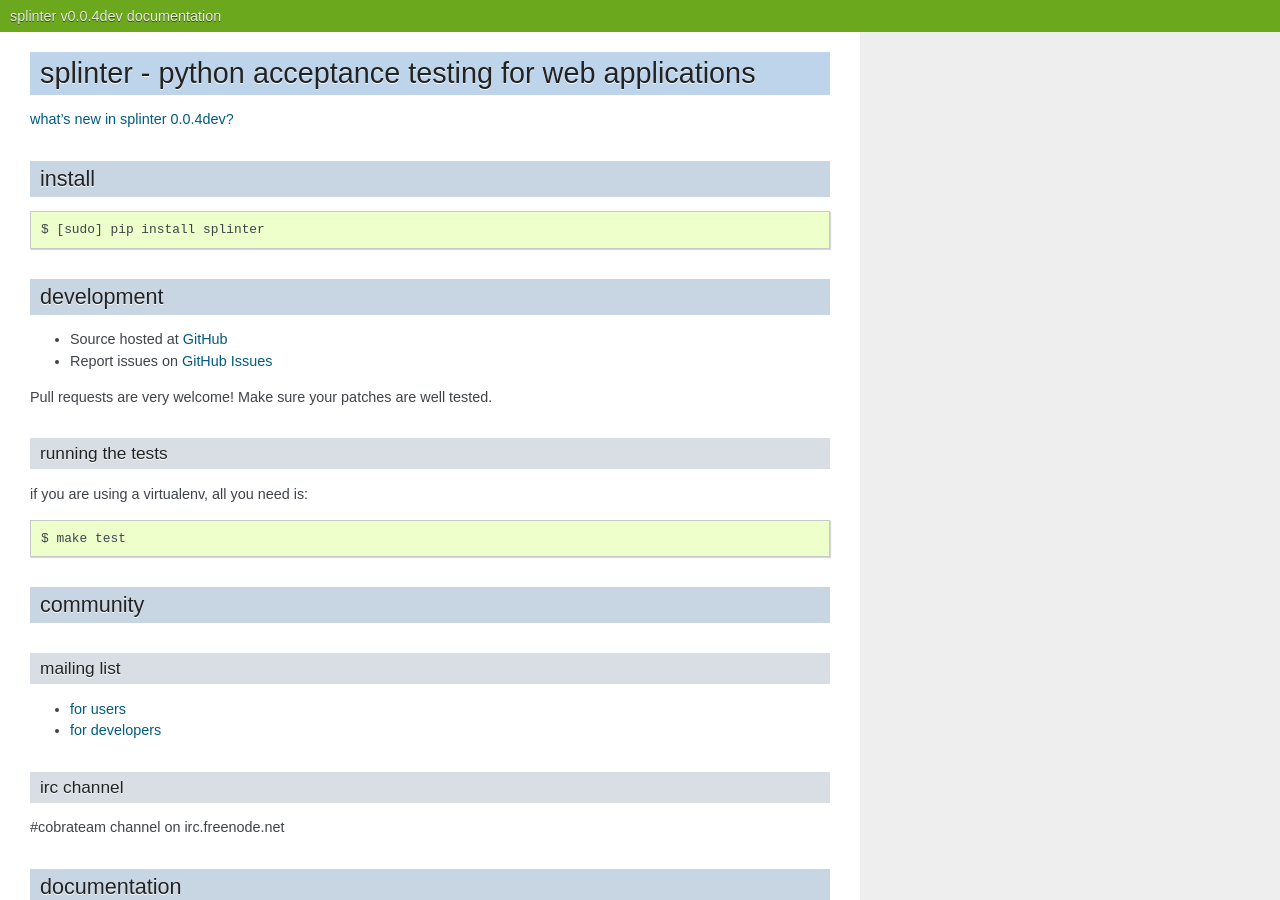
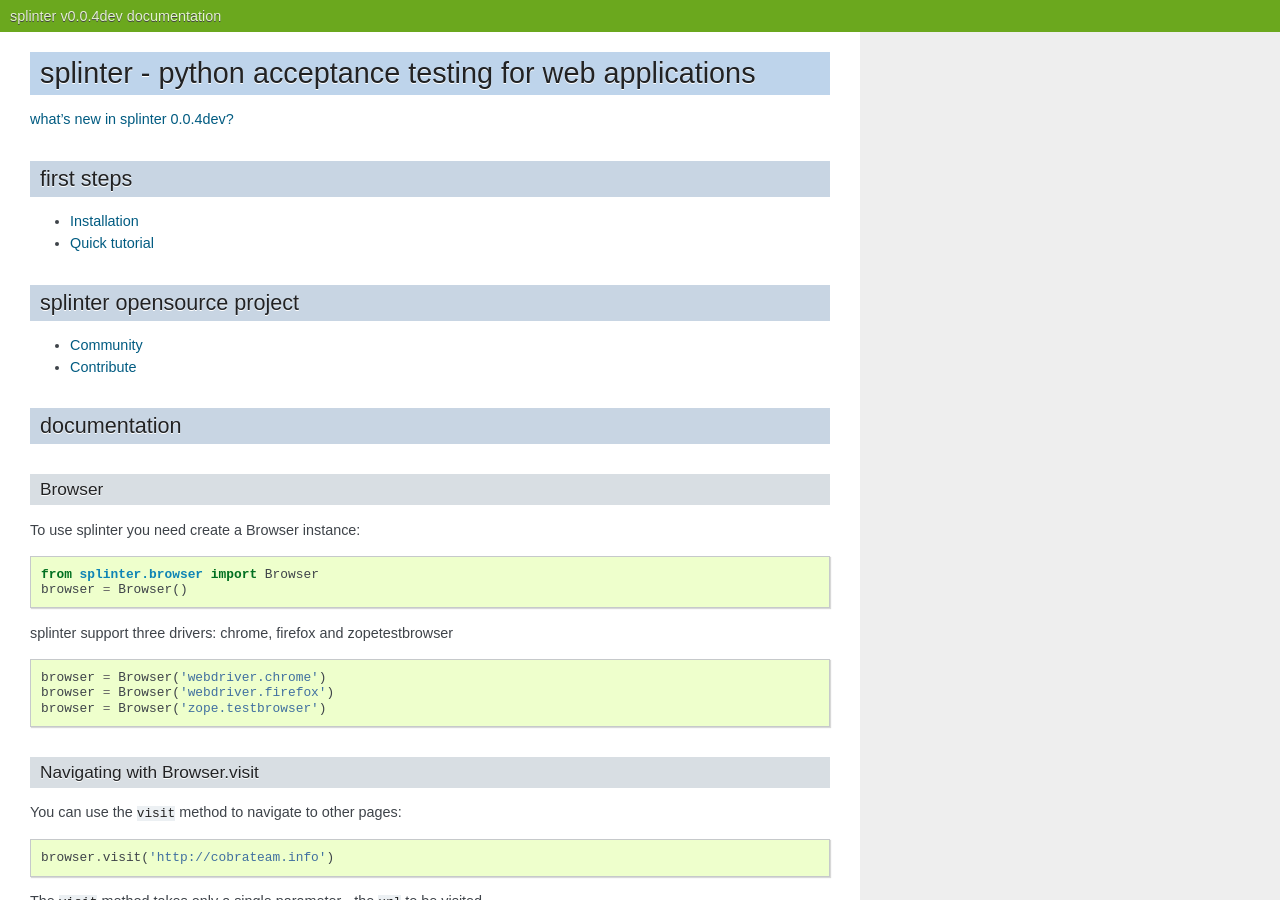
Before and after one commit to cobrateam/splinter, a Sphinx documentation site: the page built from docs/index.rst, in a window 1280 px wide and 900 px high. Built offline with Sphinx 7.4.7, drawn with Linux system fonts in a browser that asks for light colours.

Commit message:
updated docs index

```diff
--- a/docs/index.rst
+++ b/docs/index.rst
@@ -4,43 +4,20 @@
 
 `what's new in splinter 0.0.4dev? <http://splinter.cobrateam.info/news.html>`_
 
-install
-=======
 
-::
-
-	$ [sudo] pip install splinter
-
-development
+first steps
 ===========
 
-* Source hosted at `GitHub <http://github.com/cobrateam/splinter>`_
-* Report issues on `GitHub Issues <http://github.com/cobrateam/splinter/issues>`_
+* `Installation <http://splinter.cobrateam.info/install.html>`_
+* `Quick tutorial <http://splinter.cobrateam.info/install.html>`_
 
-Pull requests are very welcome! Make sure your patches are well tested.
 
-running the tests
------------------
+splinter opensource project
+===========================
 
-if you are using a virtualenv, all you need is:
+* `Community <http://splinter.cobrateam.info/community.html>`_
+* `Contribute <http://splinter.cobrateam.info/contribute.html>`_
 
-::
-
-    $ make test
-
-community
-=========
-
-mailing list
-------------
-
-* `for users <http://groups.google.com/group/splinter-users>`_
-* `for developers <http://groups.google.com/group/splinter-developers>`_
-
-irc channel
------------
-
-#cobrateam channel on irc.freenode.net
 
 documentation
 =============
```
